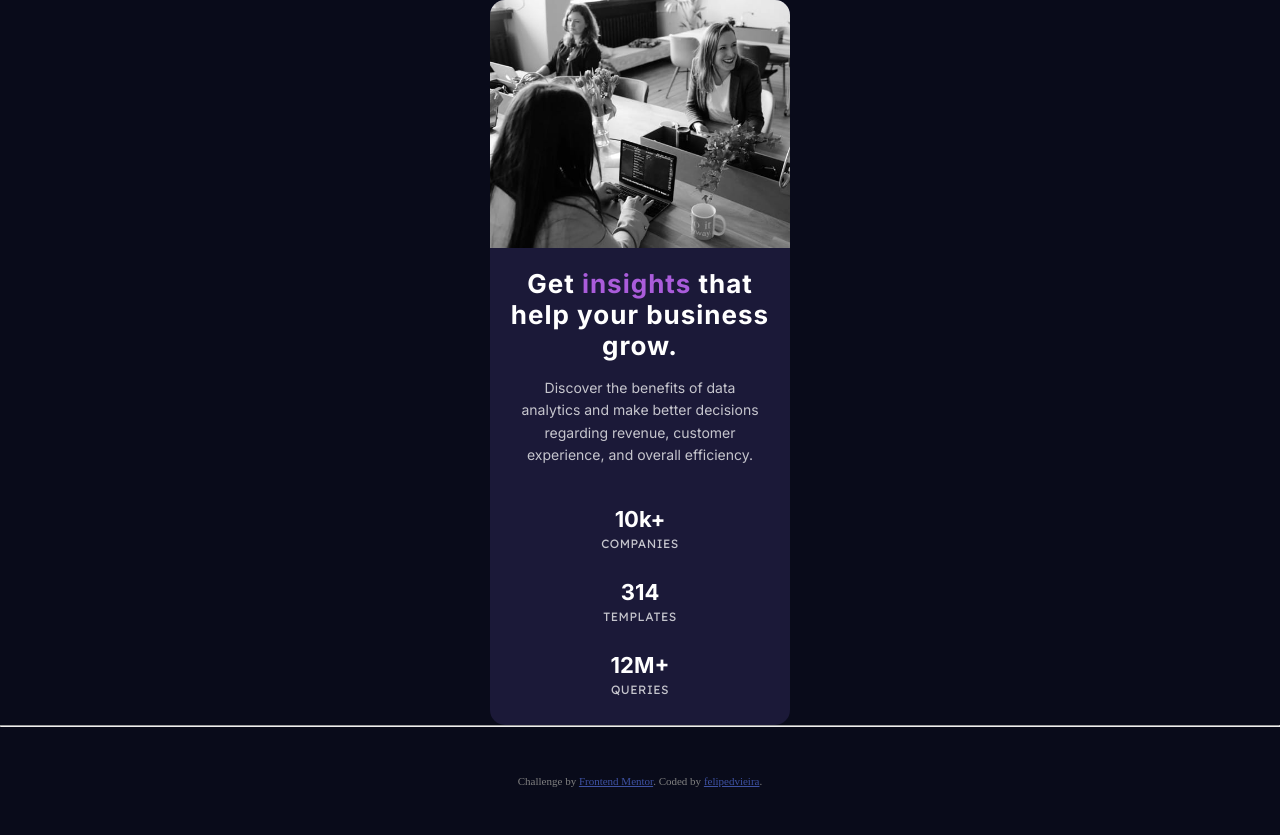
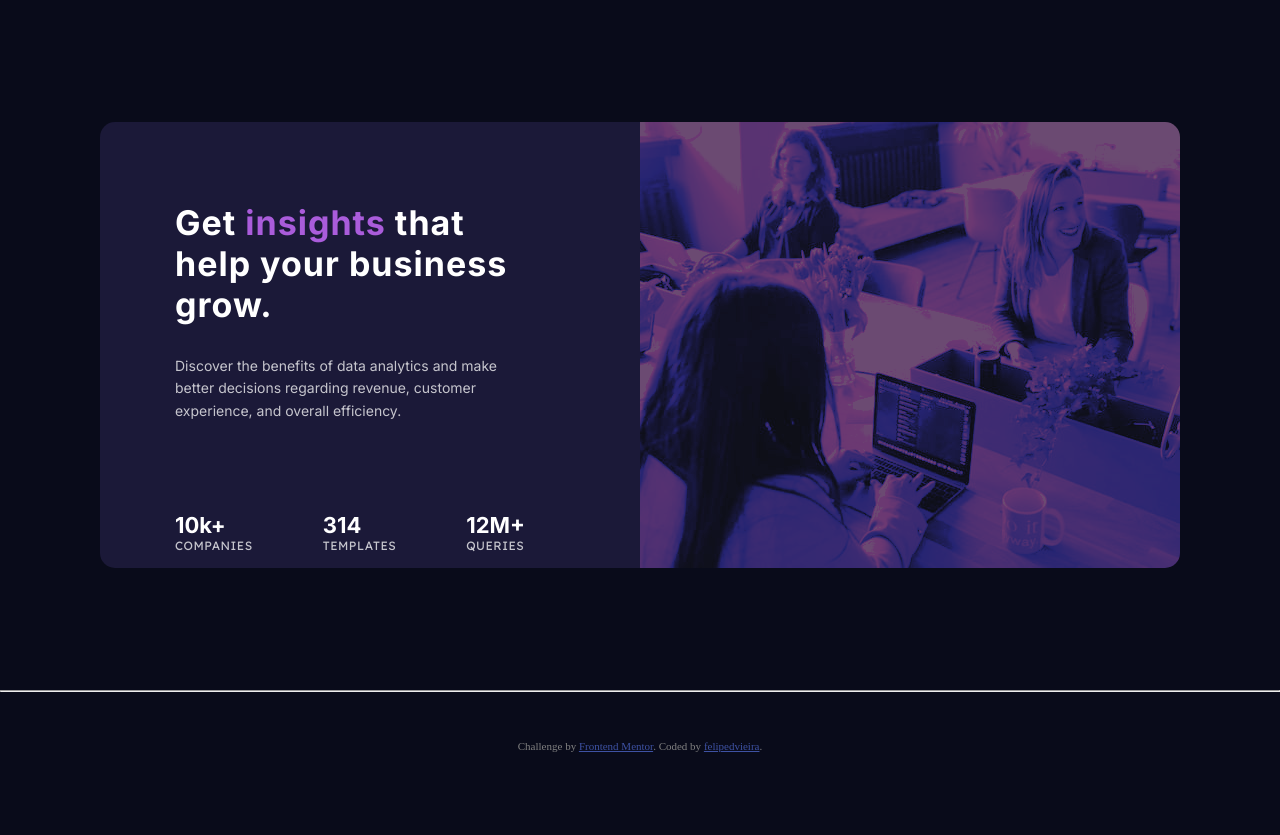
Before and after one commit to felipedvieira/stats-preview-card-component, a plain HTML site: page index.html in a window 1280 px wide. After the commit the page ends 800 px from the top, so only its background shows below. Drawn offline with Linux system fonts and the light colour scheme.

Commit message:
Update index.html

```diff
--- a/index.html
+++ b/index.html
@@ -33,21 +33,6 @@
         display: flex;
       }
 
-      .box {
-        width: 300px;
-        height: auto;
-        background-color: hsl(244, 38%, 16%);
-        align-self: center;
-        justify-items: center;
-        text-align: center;
-        border-radius: 15px;
-      }
-      .imgProp {
-        height: auto;
-        max-width: 100%;
-        border-top-right-radius: 15px;
-        border-top-left-radius: 15px;
-      }
       .purple {
         color: hsl(277, 64%, 61%);
       }
@@ -84,12 +69,19 @@
         font-size: 12px;
         letter-spacing: 0.5px;
       }
+
+      /*Mobile screen classes*/
+      @media (max-width: 649px) {
         .padding-text {
           padding-left: 12px;
           padding-right: 12px;
         }
         .padding-p {
           padding-bottom: 16px;
+        }
+        .paddingText18px {
+          padding-left: 18px;
+          padding-right: 18px;
         }
         .padding-bot28px {
           padding-bottom: 28px;
@@ -101,51 +93,130 @@
           padding-bottom: 4px;
         }
 
+        .noMobileDisplay {
+          display: none;
+        }
+
+        .box {
+          width: 300px;
+          height: auto;
+          background-color: hsl(244, 38%, 16%);
+          align-self: center;
+          justify-items: center;
+          text-align: center;
+          border-radius: 15px;
+        }
+        .imgProp {
+          height: auto;
+          max-width: 100%;
+          border-top-right-radius: 15px;
+          border-top-left-radius: 15px;
+          filter: sepia(46%) saturate(6803%) hue-rotate(243deg) brightness(70%)
+            contrast(88%) opacity(0.6);
+        }
+      }
+
+      /*Desktop screen classes*/
       @media (min-width: 650px) {
+        .box {
+          width: 540px;
+          height: 446px;
+          background-color: hsl(244, 38%, 16%);
+          align-self: center;
+          justify-items: center;
+          text-align: start;
+          border-top-left-radius: 15px;
+          border-bottom-left-radius: 15px;
+        }
+        .noDesktopDisplay {
+          display: none;
+        }
+        .flex-row {
+          display: flex;
+          flex-direction: row;
+          align-items: center;
+        }
+        .flex-row-details {
+          display: flex;
+          flex-direction: row;
+        }
+        .imgProp {
+          height: auto;
+          max-width: 100%;
+          border-top-right-radius: 15px;
+          border-bottom-right-radius: 15px;
+          filter: sepia(46%) saturate(6803%) hue-rotate(243deg) brightness(70%)
+            contrast(88%) opacity(0.6);
+        }
+        .headingDesktopSize {
+          font-size: 34px;
+        }
+        .paddingTextDesktop {
+          padding-left: 75px;
+          padding-right: 100px;
+        }
+        .paddingDsHeading {
+          padding-top: 80px;
+          padding-bottom: 30px;
+        }
+        .paddingbot90pxDesktop {
+          padding-bottom: 90px;
+        }
+        .paddingDetailsDesktop {
+          padding-left: 70px;
+        }
+        .paddingAllDetais {
+          padding-right: 40px;
+        }
       }
     </style>
   </head>
   <body class="bg-color">
     <section class="flex" style="justify-content: center">
+      <div class="flex-row">
         <div class="box">
           <div class="padding-p">
             <picture>
               <source
-              media="(min-width: 650px)"
-              srcset="images\image-header-desktop.jpg" />
-            <source
-              media="(min-width: 300px)"
+                media="(max-width: 649px)"
                 srcset="images\image-header-mobile.jpg" />
               <img
-              class="imgProp"
+                class="imgProp noDesktopDisplay"
                 src="images\image-header-desktop.jpg"
                 alt="header" />
             </picture>
           </div>
-        <div class="padding-text">
-          <h1 class="fontHeading padding-p">
+          <div class="padding-text paddingTextDesktop">
+            <h1
+              class="fontHeading padding-p paddingDsHeading headingDesktopSize">
               Get <span class="purple">insights</span> that help your business
               grow.
             </h1>
             <p
-            class="fontText padding-bot40px"
-            style="padding-left: 18px; padding-right: 18px">
+              class="fontText padding-bot40px paddingText18px paddingbot90pxDesktop">
               Discover the benefits of data analytics and make better decisions
               regarding revenue, customer experience, and overall efficiency.
             </p>
           </div>
+          <div class="flex-row-details paddingAllDetais">
             <div class="padding-bot28px">
               <p class="fontStats padding-bot4px">10k+</p>
               <p class="fontStatsComplement">companies</p>
             </div>
-        <div class="padding-bot28px">
+            <div class="padding-bot28px paddingDetailsDesktop">
               <p class="fontStats padding-bot4px">314</p>
               <p class="fontStatsComplement">templates</p>
             </div>
-        <div class="padding-bot28px">
+            <div class="padding-bot28px paddingDetailsDesktop">
               <p class="fontStats padding-bot4px">12M+</p>
               <p class="fontStatsComplement">queries</p>
             </div>
+          </div>
+        </div>
+        <img
+          class="imgProp noMobileDisplay"
+          src="images\image-header-desktop.jpg"
+          alt="img" />
       </div>
     </section>
     <footer>
```
Lines whose indentation alone changed are shown as unchanged.
